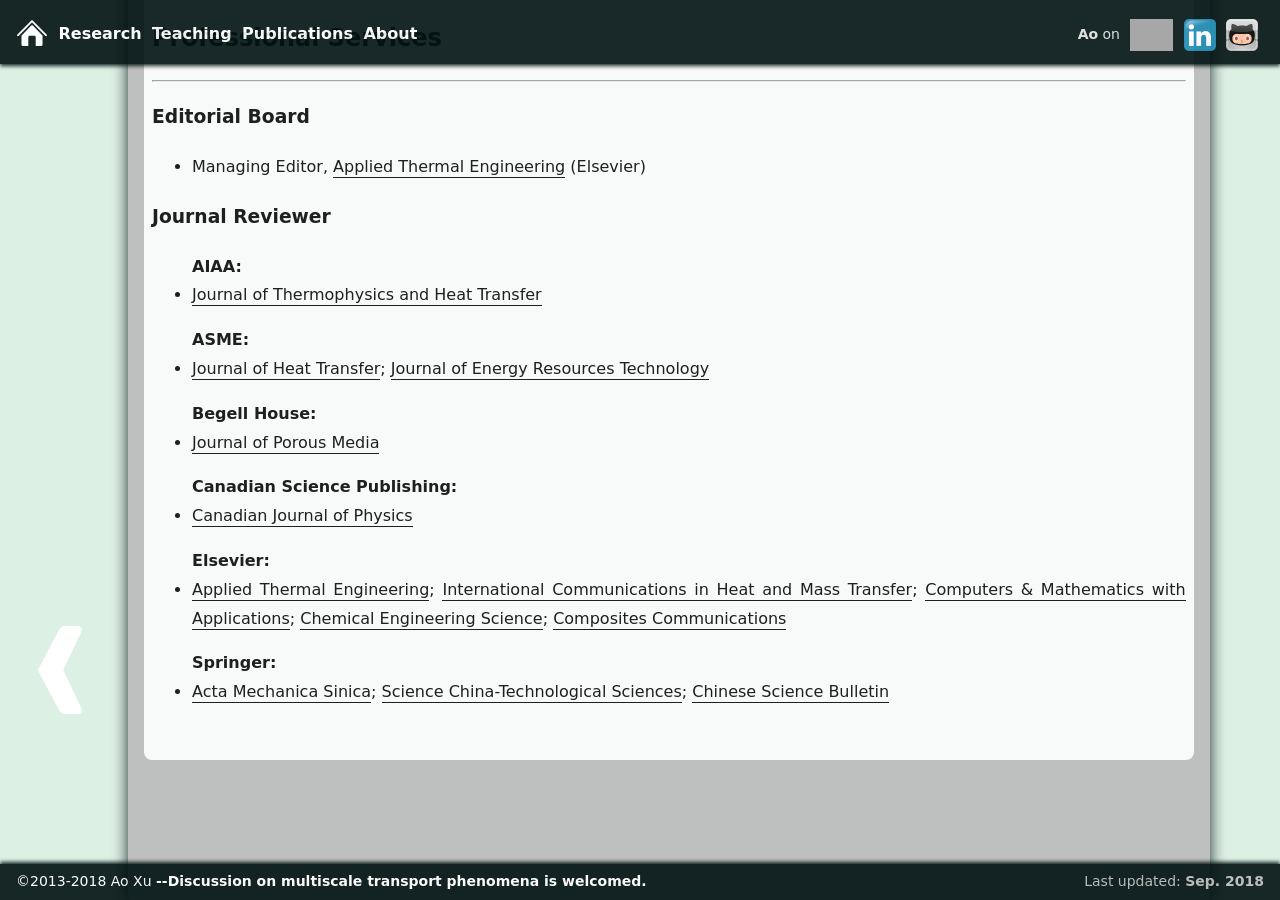
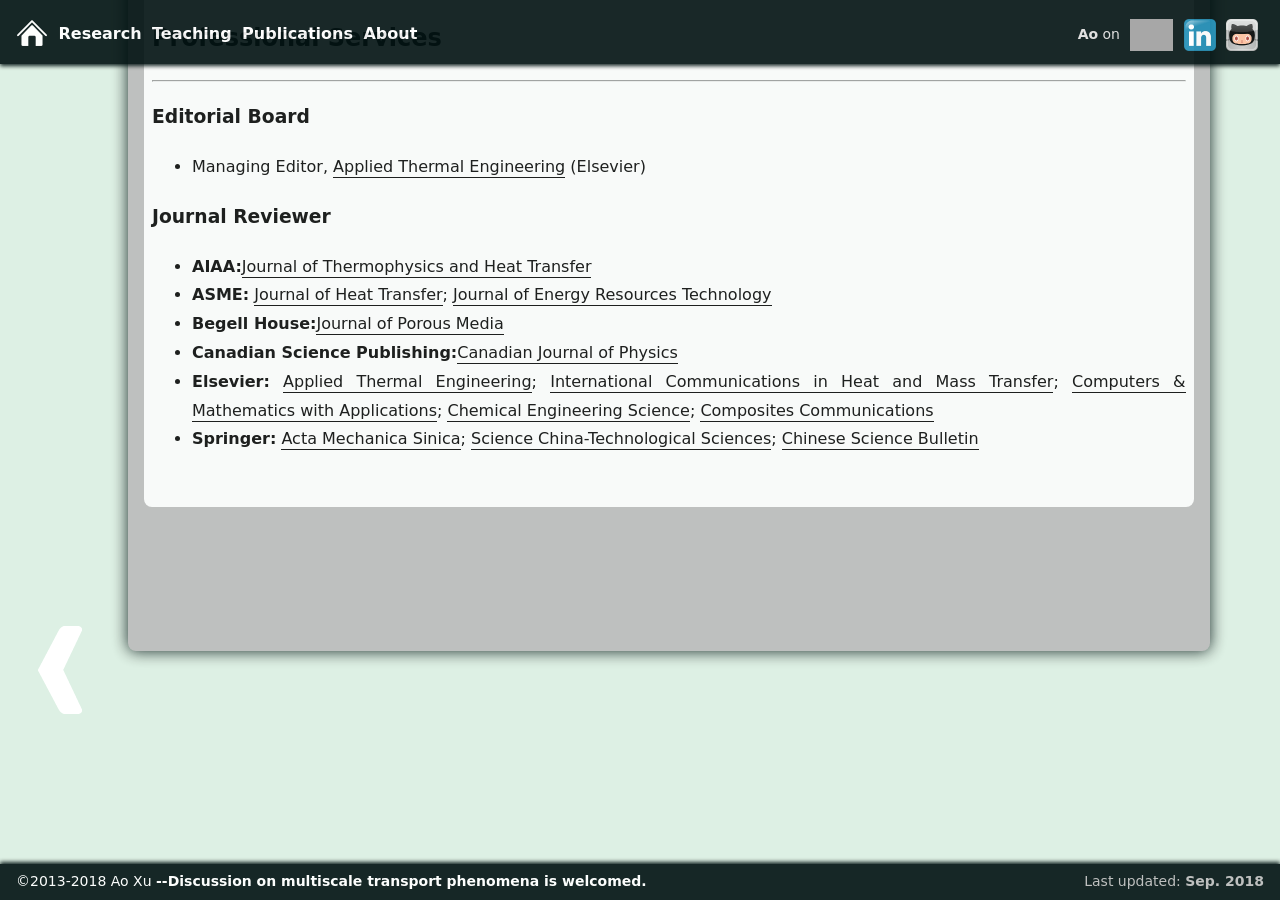
Before and after one commit to xuaoxiqi/xuaoxiqi.github.io, a Jekyll site: the page built from research.html, in a window 1280 px wide and 900 px high, scrolled down 1344 px. Built offline with Jekyll 4.4.1, drawn with Linux system fonts in a browser that asks for light colours; some web fonts are replaced; grey boxes are pictures that could not be loaded.

Commit message:
minor edit

```diff
--- a/research.html
+++ b/research.html
@@ -96,37 +96,22 @@
    </ul>
 
     <h3>Journal Reviewer</h3>
-    <ul><b>AIAA:</b>
-        <li><a href="https://arc.aiaa.org/loi/jtht" target="_blank">Journal of Thermophysics and Heat Transfer</a></li>
-    </ul>
-
-    <ul><b>ASME:</b>
-        <li>
+    <ul>
+        <li><b>AIAA:</b><a href="https://arc.aiaa.org/loi/jtht" target="_blank">Journal of Thermophysics and Heat Transfer</a></li>
+        <li><b>ASME:</b>
                 <a href="http://heattransfer.asmedigitalcollection.asme.org/journal.aspx" target="_blank">Journal of Heat Transfer</a>;
                 <a href="http://energyresources.asmedigitalcollection.asme.org/journal.aspx" target="_blank">Journal of Energy Resources Technology</a>
         </li>
-    </ul>
-
-    <ul><b>Begell House:</b>
-        <li><a href="http://www.begellhouse.com/journals/porous-media.html" target="_blank">Journal of Porous Media</a></li>
-    </ul>
-
-    <ul><b>Canadian Science Publishing:</b>
-        <li><a href="http://www.nrcresearchpress.com/journal/cjp" target="_blank">Canadian Journal of Physics</a></li>
-    </ul>
-
-    <ul><b>Elsevier:</b>
-        <li>
+        <li><b>Begell House:</b><a href="http://www.begellhouse.com/journals/porous-media.html" target="_blank">Journal of Porous Media</a></li>
+        <li><b>Canadian Science Publishing:</b><a href="http://www.nrcresearchpress.com/journal/cjp" target="_blank">Canadian Journal of Physics</a></li>
+        <li><b>Elsevier:</b>
             <a href="https://www.journals.elsevier.com/applied-thermal-engineering" target="_blank">Applied Thermal Engineering</a>;
             <a href="https://www.journals.elsevier.com/international-communications-in-heat-and-mass-transfer" target="_blank"> International Communications in Heat and Mass Transfer</a>;
             <a href="https://www.journals.elsevier.com/computers-and-mathematics-with-applications/" target="_blank">Computers & Mathematics with Applications</a>;
             <a href="https://www.journals.elsevier.com/chemical-engineering-science" target="_blank">Chemical Engineering Science</a>;
             <a href="https://www.journals.elsevier.com/composites-communications" target="_blank">Composites Communications</a>
         </li>
-    </ul>
-
-    <ul><b>Springer:</b>
-        <li>
+        <li><b>Springer:</b>
             <a href="https://www.springer.com/engineering/mechanics/journal/10409" target="_blank">Acta Mechanica Sinica</a>;
             <a href="https://link.springer.com/journal/11431" target="_blank">Science China-Technological Sciences</a>;
             <a href="http://engine.scichina.com/publisher/scp/journal/CSB" target="_blank">Chinese Science Bulletin</a>
```
